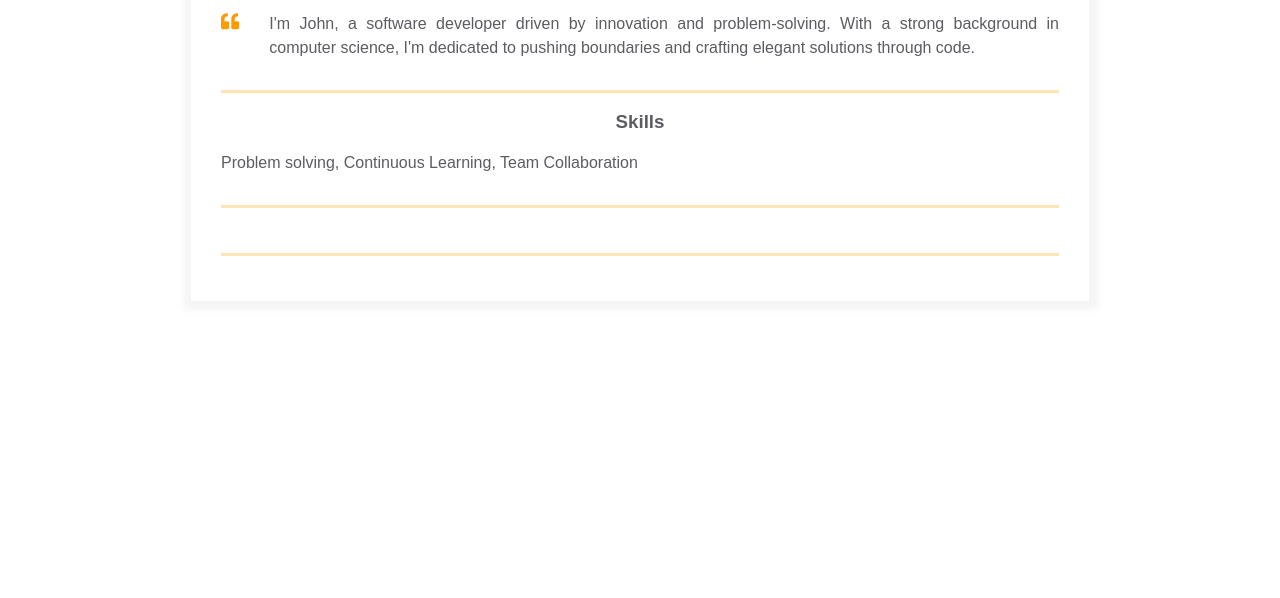
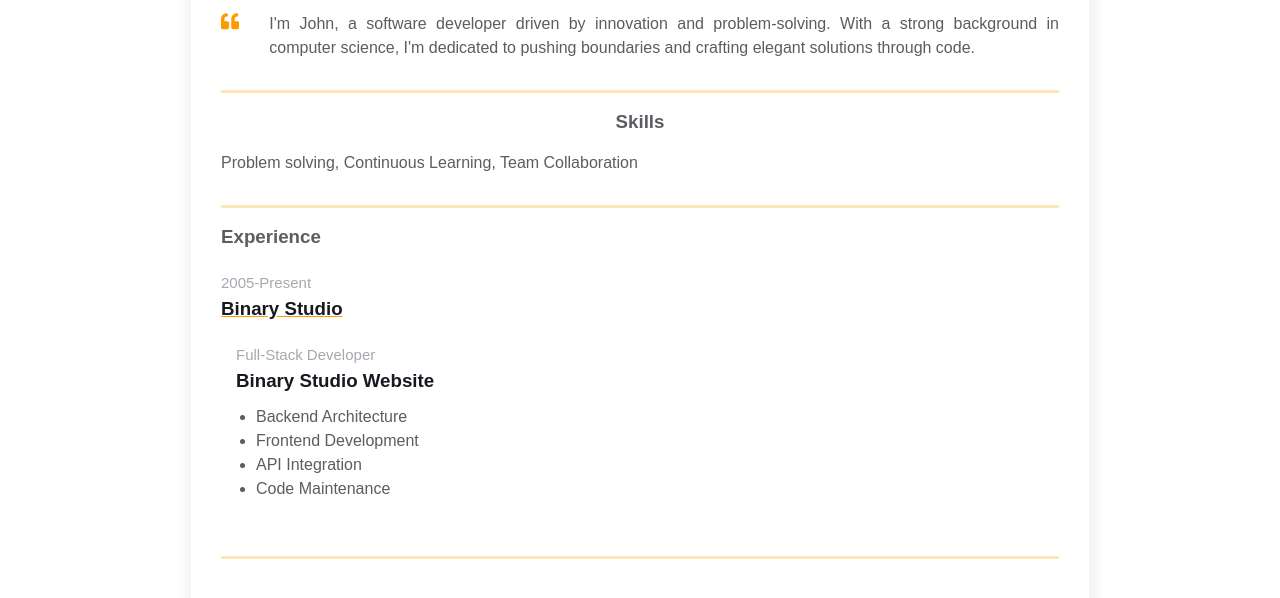
Before and after one commit to alf-007/homepage, a plain HTML site: page index.html in a window 1280 px wide. Shown: the part 362-960 px from the top of the page. Before the commit the page ends 800 px from the top, so only its background shows below. Drawn offline with Linux system fonts and the light colour scheme.

Commit message:
Add Experiences

```diff
--- a/index.html
+++ b/index.html
@@ -91,8 +91,25 @@
         <div class="container">
           <div class="resume__block">
             <div class="main-info fh">
-              <div class="experiences"></div>
+              <div class="experiences"><h3 class="experiences__header">Experience</h3>
+                <div class="experiences__company">
+                  <div class="experiences__company-header">
+                    <span class="experiences__company-header-durability">2005-Present</span>
+                    <h3 class="experiences__company-header-name">Binary Studio</h3>
+                  </div>
 
+                  <div class="experiences__company-project">
+                    <span class="experiences__company-project-role">Full-Stack Developer</span>
+                    <h3 class="experiences__company-project-name">Binary Studio Website</h3>
+                    <ul class="experiences__company-project-responsibilities">
+                      <li>Backend Architecture</li>
+                      <li>Frontend Development</li>
+                      <li>API Integration</li>
+                      <li>Code Maintenance</li>
+                    </ul>
+                  </div>
+                </div>
+              </div>
               <div class="additional-info fv"></div>
             </div>
           </div>
```
